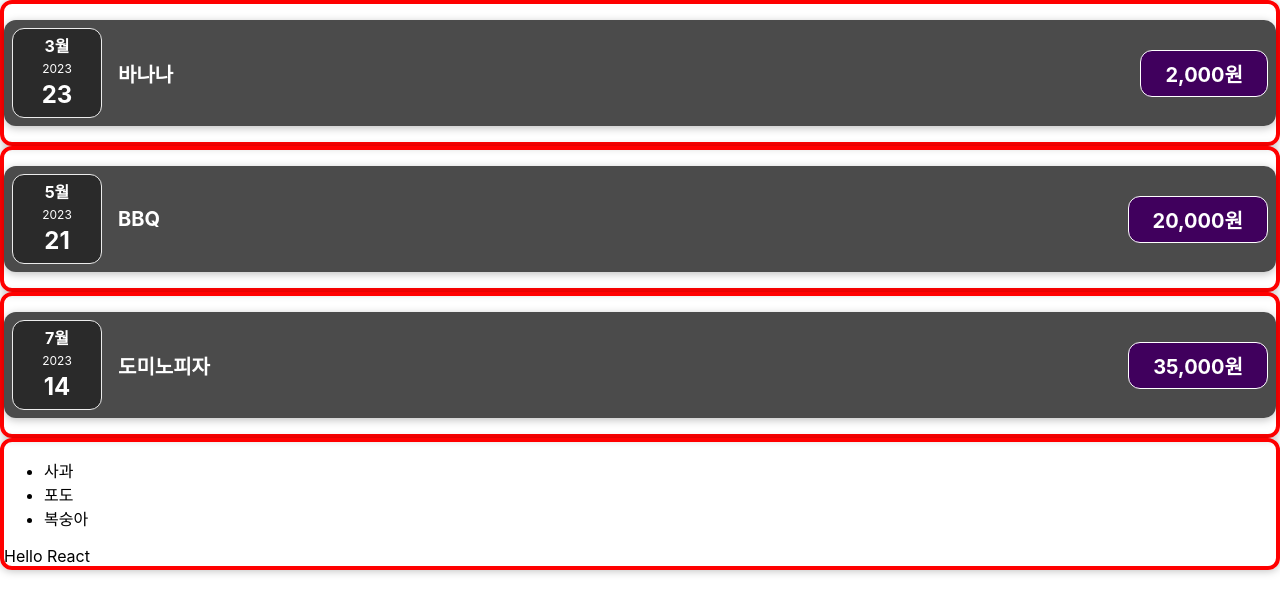
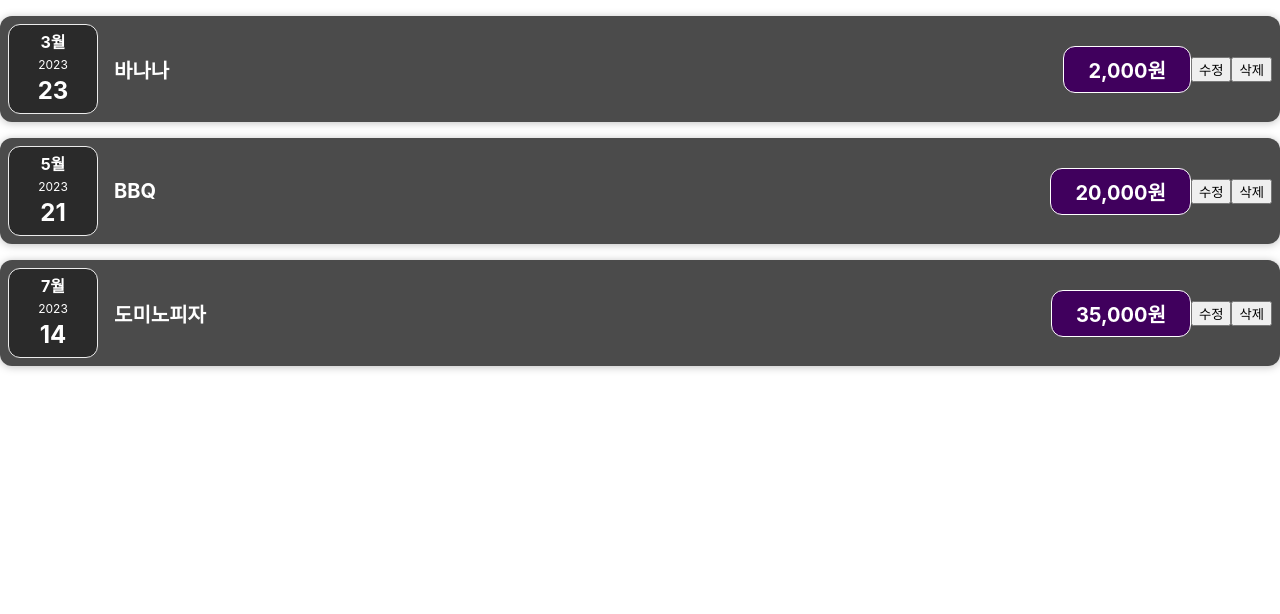
Before and after one commit to JuHo99/React-study202308, a React (Create React App) app: page / in a window 1280 px wide. Shown: the top 614 px of the page. Built offline with nearby package versions, Linux system fonts and the light colour scheme.

Commit message:
이벤트 바인딩

```diff
--- a/src/App.js
+++ b/src/App.js
@@ -26,13 +26,6 @@
   return (
     <>
     <ExpenseList items={expenses}/>
-    <Hello>
-      <ul>
-        <li>사과</li>
-        <li>포도</li>
-        <li>복숭아</li>
-      </ul>
-    </Hello>
     </>
   );
 }
--- a/src/components/ExpenseItem.js
+++ b/src/components/ExpenseItem.js
@@ -25,16 +25,23 @@
   // 숫자를 원화표기법으로 바꾸기
   const formattedPrice = new Intl.NumberFormat('ko-KR').format(price);
 
+  // 버튼 이벤트
+  const clickHandler = e =>{
+    console.log('버튼 클릭');
+    console.log(e.target);
+  }
+
+
   return (
-    <Card className='circle'>
-      <div className="expense-item">
+      <Card className="expense-item">
         <ExpenseDate date={date} />
         <div className="expense-item__description">
           <h2>{title}</h2>
           <div className="expense-item__price">{formattedPrice}원</div>
         </div>
-      </div>
-    </Card>
+        <button id='btn' onClick={clickHandler}>수정</button>
+        <button id='btn' onClick={e => {console.log('삭제');}}>삭제</button>
+      </Card>
   );
 };
 
--- a/src/components/UI/Card.css
+++ b/src/components/UI/Card.css
@@ -1,5 +1,4 @@
 .card {
     border-radius: 12px;
     box-shadow: 0 1px 8px rgba(0, 0, 0, 0.25);
-    border: 4px solid red;
   }
```
